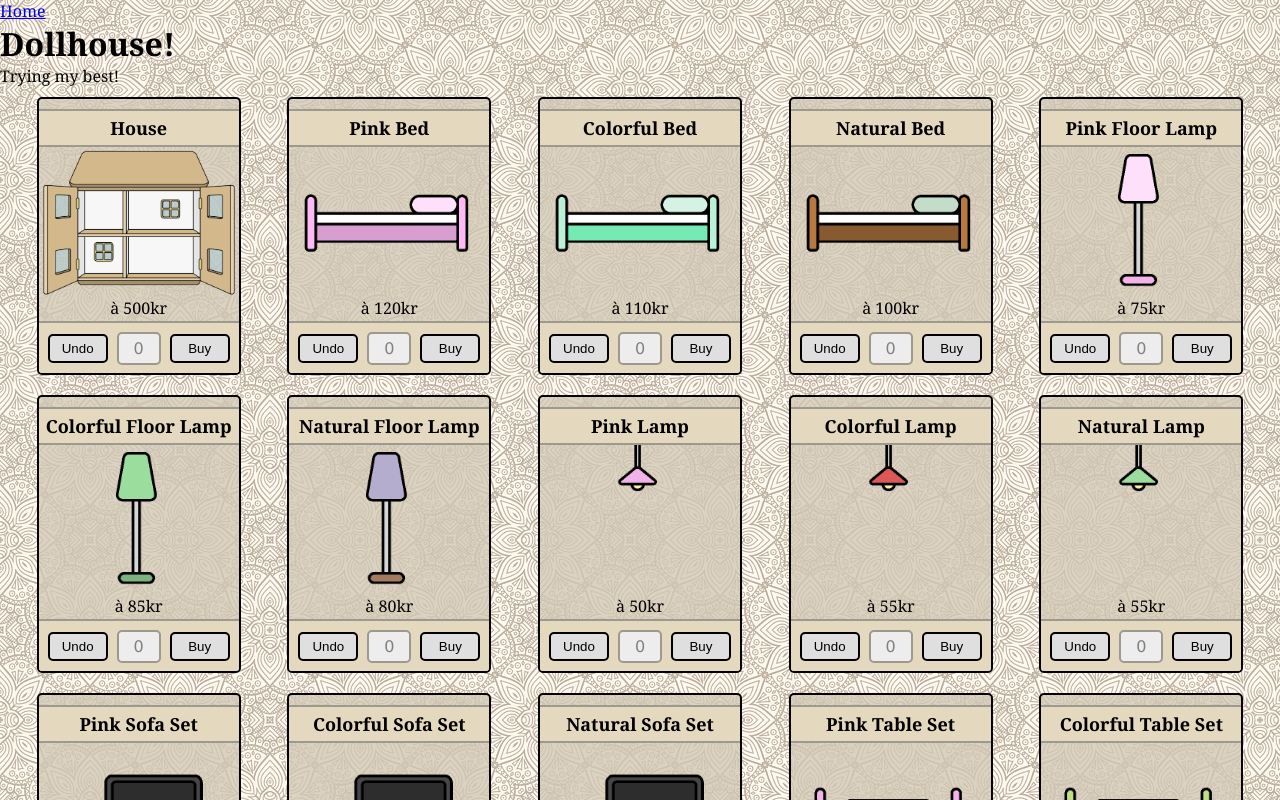
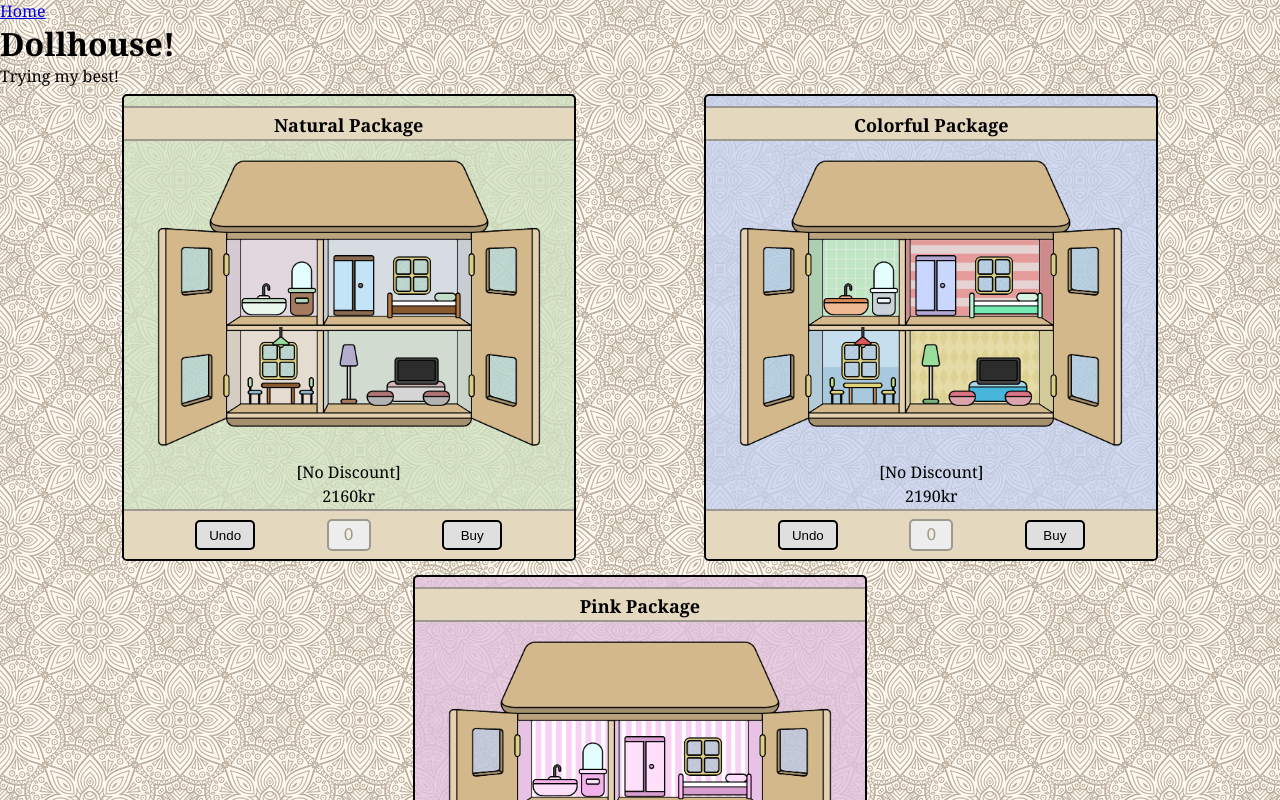
Before and after one commit to Livorya/Dollhouse, a React (Vite) app in the folder client/: page / in a window 1280 px wide. Shown: the top 800 px of the page. Built offline with nearby package versions, Linux system fonts and the light colour scheme.

Commit message:
fixed package to render and clac price

```diff
--- /dev/null
+++ b/client/src/components/Package.jsx
@@ -0,0 +1,58 @@
+import { useEffect, useState } from "react";
+import products from "../../public/products.js";
+
+export default function Package({ title, collection }) {
+
+  function calcPackagePrice() {
+    let sum = 0;
+    for (let product of products) {
+      if (product.collection == collection || product.collection == "all") {
+        sum += Number(product.price);
+      }
+    }
+    return sum;
+  }
+
+  const [packageFurnitures, setPackageFurnitures] = useState([]);
+
+  useEffect(() => {
+    setPackageFurnitures(products.filter(product =>
+      product.collection == collection && !product.type.includes("Wall")));
+  }, []);
+
+  const [packageHouseAndWalls, setPackageHouseAndWalls] = useState([]);
+
+  useEffect(() => {
+    setPackageHouseAndWalls(products.filter(product => product.collection == collection && product.type.includes("Wall") || product.collection == "all"));
+  }, [] );
+
+  return <div className="package">
+    <div className={"product " + collection}>
+      <p className="title">{title}</p>
+      <div className="item">
+        {
+          packageHouseAndWalls.map((product, index) => <img
+          key={collection + product.name + index}
+          src={product.image}
+          />
+          )
+        }
+      </div>
+      <p className="pack-disc">[No Discount]</p>
+      <p>{calcPackagePrice()}kr</p>
+      <div className="buy-nav">
+        <button className="undo">Undo</button>
+        <p className="amount nr">0</p>
+        <button className="buy">Buy</button>
+      </div>
+    </div>
+    {
+      packageFurnitures.map((product, index) => <img
+        key={collection + product.name + index}
+        className={"show-" + product.type}
+        src={product.image}
+      />
+      )
+    }
+  </div>
+}
--- a/client/src/components/Product.jsx
+++ b/client/src/components/Product.jsx
@@ -2,12 +2,7 @@
 export default function Product({ product }) {
   const { name, image, type, collection, price } = product;
 
-  const isWall = (
-    type == "bedWall" ||
-    type == "livingWall" ||
-    type == "diningWall" ||
-    type == "bathWall"
-  );
+  const isWall = type.includes("Wall");
 
   return <div className="product">
     <p className="title">{name}</p>
--- a/client/src/index.css
+++ b/client/src/index.css
@@ -1,12 +1,17 @@
 
 :root {
   --item-card: rgba(211, 201, 182, 0.8);
+  --package-card: rgba(182, 195, 211, 0.8);
   --item-banner: #e4d9bf;
   --gray-border: #9d998f;
   --nr-box: #ededed;
+  --nr-text: #a29a80;
   --button: #dfdfdf;
   --buy-hover: #c1e1c1;
   --undo-hover: #e1c1c1;
+  --pink-pack: rgba(225, 193, 222, 0.8);
+  --color-pack: rgba(197, 209, 239, 0.8);
+  --natur-pack: rgba(208, 225, 193, 0.8);
 }
 
 * {
@@ -14,7 +19,7 @@
 }
 
 body {
-  background-image: url("/public/images/floral.png");
+  background-image: url("/images/floral.png");
   font-family: Georgia, 'Times New Roman', Times, serif;
 }
 
@@ -29,28 +34,28 @@ body {
 }
 
 .product {
-  margin: 10px;
+  margin: 7px;
   width: 200px;
   background-color: var(--item-card);
   border: 2px solid black;
   border-radius: 5px;
   display: flex;
   flex-direction: column;
-  position: relative;
   overflow: hidden;
   align-items: center;
 
   p {
     padding-bottom: 2px;
   }
+}
 
 .title {
   padding: 5px 0;
   margin-top: 10px;
+  width: 100%;
   font-size: 18px;
   font-weight: bold;
   text-align: center;
-    width: 100%;
   background-color: var(--item-banner);
   border: 2px solid var(--gray-border);
 }
@@ -73,7 +78,7 @@ body {
 
 .buy-nav {
   align-self: normal;
-    height: 50px;
+  padding: 8px 0;
   display: flex;
   flex-direction: row;
   justify-content: space-evenly;
@@ -83,20 +88,24 @@ body {
   border-top: 2px solid var(--gray-border);
 
   p {
+    display: flex;
+    align-items: center;
+    justify-content: center;
     width: 40px;
+    height: 26px;
     border-radius: 5px;
-      padding: 5px 0;
-      color: gray;
+    color: var(--nr-text);
     border: 2px solid var(--gray-border);
     background-color: var(--nr-box);
   }
 
   button {
     width: 60px;
+    height: 30px;
     border: 2px solid black;
     border-radius: 5px;
-      padding: 5px 0;
     background-color: var(--button);
+  }
 }
 
 .buy:hover {
@@ -106,5 +115,149 @@ body {
 .undo:hover {
   background-color: var(--undo-hover);
 }
+
+/* specific styling for packages */
+#packages {
+  display: flex;
+  flex-wrap: wrap;
+  justify-content: space-evenly;
+}
+
+.natural {
+  background-color: var(--natur-pack);
+}
+
+.colorful {
+  background-color: var(--color-pack);
+}
+
+.pink {
+  background-color: var(--pink-pack);
+}
+
+.package {
+  display: flex;
+
+  .product {
+    width: 300px;
+  }
+
+  img {
+    position: absolute;
+    overflow: hidden;
+    width: 70px;
   }
 }
+
+.package .product .item {
+  height: 250px;
+  top: 11px;
+}
+
+.package .product .item img {
+  position: absolute;
+  width: 300px;
+}
+
+/* position of shown items in package view */
+.show-sofa {
+  padding-top: 205px;
+  padding-left: 175px;
+}
+
+.show-bed {
+  padding-top: 151px;
+  padding-left: 180px;
+}
+
+.show-wardrobe {
+  padding-top: 137px;
+  padding-left: 131px;
+}
+
+.show-vanity {
+  padding-top: 137px;
+  padding-left: 91px;
+}
+
+.show-tub {
+  padding-top: 149px;
+  padding-left: 62px;
+}
+
+.show-table {
+  padding-top: 216px;
+  padding-left: 75px;
+}
+
+.show-lamp {
+  padding-top: 194px;
+  padding-left: 75px;
+}
+
+.show-floor-lamp {
+  padding-top: 203px;
+  padding-left: 127px;
+}
+
+/* when the screen is in full size the packages are shown slightly larger */
+@media (min-width: 1100px) {
+  .package {
+    .product {
+      width: 450px;
+    }
+
+    img {
+      width: 90px;
+    }
+  }
+
+  .package .product .item {
+    height: 320px;
+  }
+
+  .package .product .item img {
+    width: 400px;
+  }
+
+  /* position of shown items in package view */
+  .show-sofa {
+    padding-top: 256px;
+    padding-left: 250px;
+  }
+
+  .show-bed {
+    padding-top: 184px;
+    padding-left: 265px;
+  }
+
+  .show-wardrobe {
+    padding-top: 166px;
+    padding-left: 195px;
+  }
+
+  .show-vanity {
+    padding-top: 166px;
+    padding-left: 143px;
+  }
+
+  .show-tub {
+    padding-top: 181px;
+    padding-left: 105px;
+  }
+
+  .show-table {
+    padding-top: 270px;
+    padding-left: 122px;
+  }
+
+  .show-lamp {
+    padding-top: 240px;
+    padding-left: 122px;
+  }
+
+  .show-floor-lamp {
+    padding-top: 254px;
+    padding-left: 190px;
+  }
+}
--- a/client/src/pages/Home.jsx
+++ b/client/src/pages/Home.jsx
@@ -1,10 +1,25 @@
 import products from "../../public/products.js";
+import Package from "../components/Package.jsx";
 import ProductList from "../components/ProductList";
 
 export default function App() {
   return <>
     <h1>Dollhouse!</h1>
     <p>Trying my best!</p>
+    <section id="packages">
+      <Package
+        title='Natural Package'
+        collection='natural'
+      />
+      <Package
+        title='Colorful Package'
+        collection='colorful'
+      />
+      <Package
+        title='Pink Package'
+        collection='pink'
+      />
+    </section>
 
     <ProductList listOfProducts={products} />
   </>
```
Lines whose indentation alone changed are shown as unchanged.
